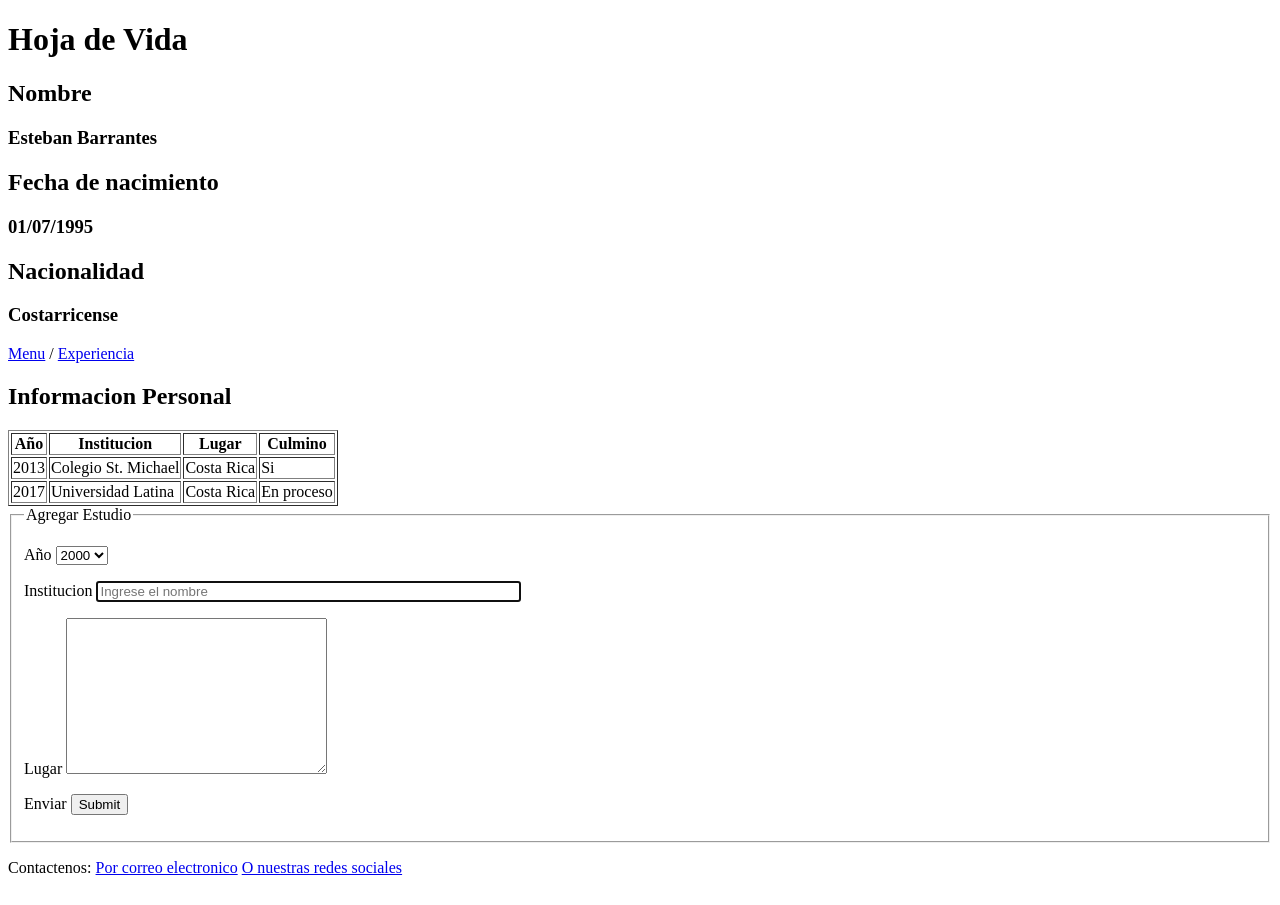
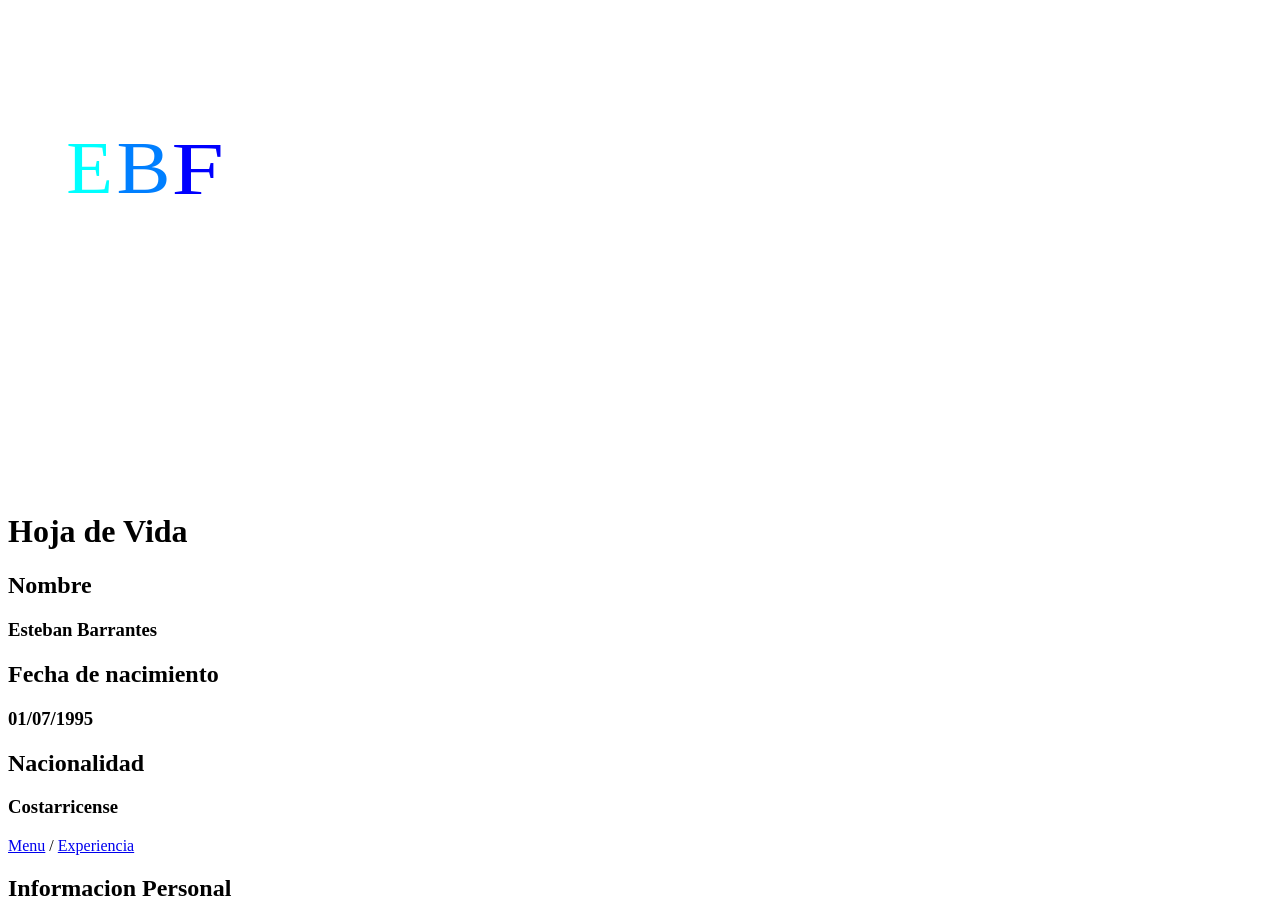
Before and after one commit to bity03/fundamentosHTML, a plain HTML site: page HojaDeVida/html/educacion.html in a window 1280 px wide. Shown: the top 905 px of the page. Drawn offline with Linux system fonts and the light colour scheme.

Commit message:
Add files via upload

```diff
--- a/HojaDeVida/html/educacion.html
+++ b/HojaDeVida/html/educacion.html
@@ -6,6 +6,7 @@
     <title>Hoja de Vida</title>
   </head>
   <body>
+    <img src="../img/icon.svg" alt="Logo">
     <h1>Hoja de Vida</h1>
     <h2>Nombre</h2>
     <h3>Esteban Barrantes</h3>
```
Also changed, not shown: HojaDeVida/html/experiencia.html (+1 -0 lines), HojaDeVida/index.html (+1 -0 lines), HojaDeVida/img/icon.svg (added).
